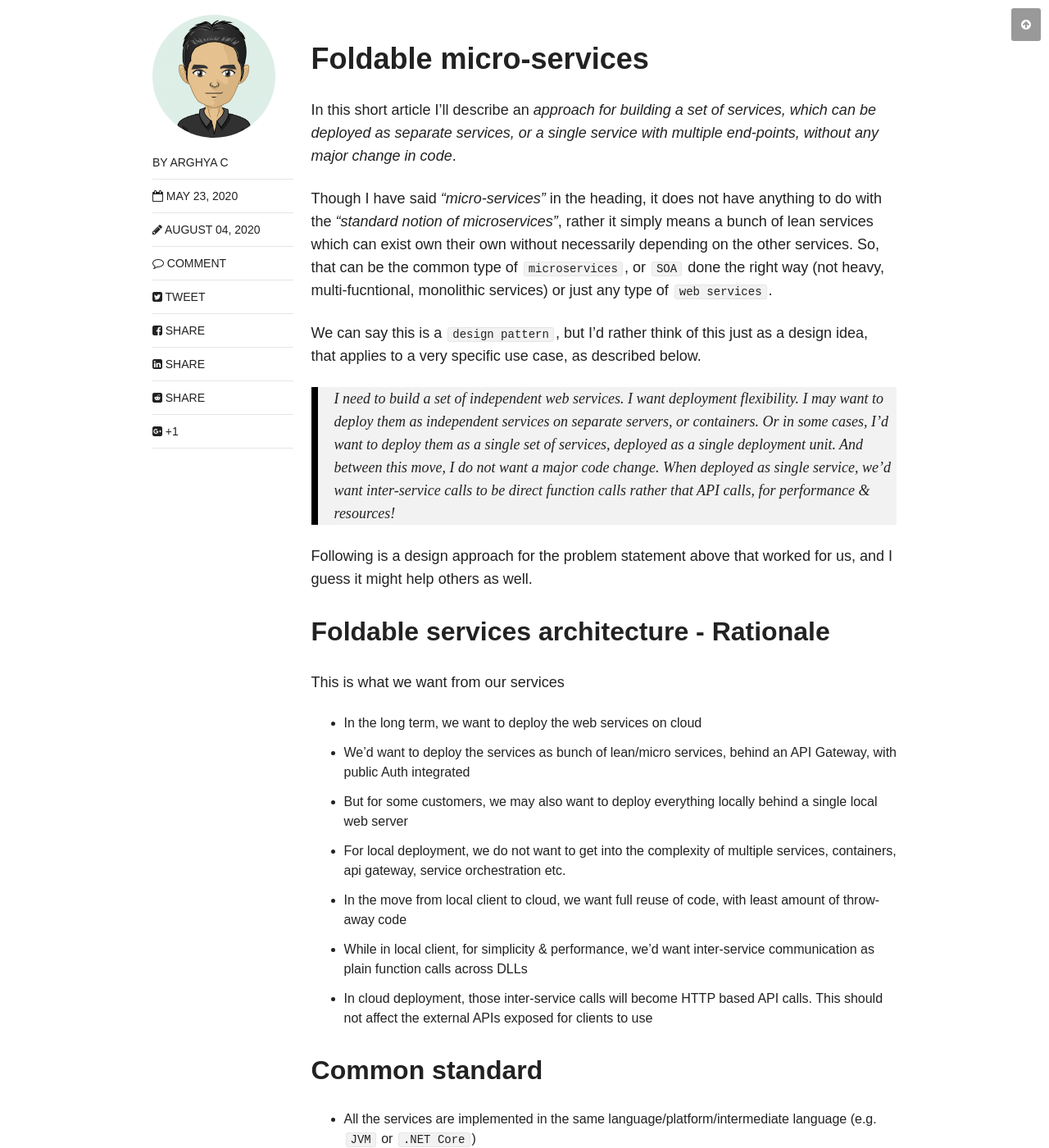
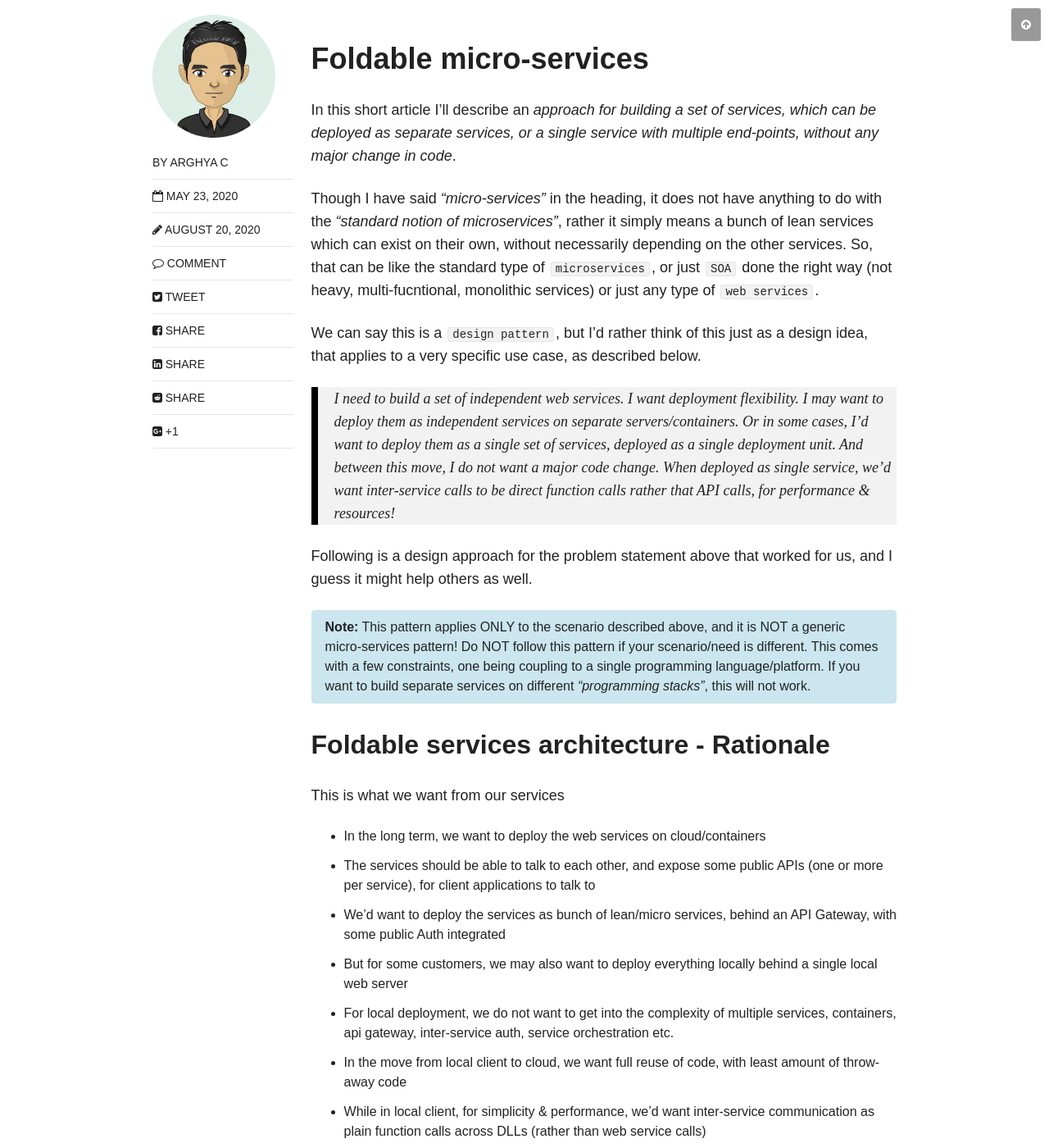
Before and after one commit to chakrabar/chakrabar.github.io, a Jekyll site: the page built from _posts/articles/2020-05-23-foldable-services-architecture.md, in a window 1280 px wide and 1400 px high, scrolled down 1107 px. Shown: the whole window at 82% size. Built offline with Jekyll 4.4.1, drawn with Linux system fonts in a browser that asks for light colours; nearby versions of some CDN libraries; comment, search, counter and statistics services are not loaded; some of the changed text lies outside the part shown.

Commit message:
Multiple updates to foldable services post

```diff
--- a/_posts/articles/2020-05-23-foldable-services-architecture.md
+++ b/_posts/articles/2020-05-23-foldable-services-architecture.md
@@ -10,78 +10,87 @@
 comments: true
 share: true
 published: true
-modified: 2020-08-04T23:55:15+05:30
+modified: 2020-08-20T00:30:15+05:30
 ---
 
 # Foldable micro-services
 
 In this short article I'll describe an _approach for building a set of services, which can be deployed as separate services, or a single service with multiple end-points, without any major change in code_.
 
-Though I have said _"micro-services"_ in the heading, it does not have anything to do with the _"standard notion of microservices"_, rather it simply means a bunch of lean services which can exist own their own without necessarily depending on the other services. So, that can be the common type of `microservices`, or `SOA` done the right way (not heavy, multi-fucntional, monolithic services) or just any type of `web services`.
+Though I have said _"micro-services"_ in the heading, it does not have anything to do with the _"standard notion of microservices"_, rather it simply means a bunch of lean services which can exist on their own, without necessarily depending on the other services. So, that can be like the standard type of `microservices`, or just `SOA` done the right way (not heavy, multi-fucntional, monolithic services) or just any type of `web services`.
 
 We can say this is a `design pattern`, but I'd rather think of this just as a design idea, that applies to a very specific use case, as described below.
 
-> I need to build a set of independent web services. I want deployment flexibility. I may want to deploy them as independent services on separate servers, or containers. Or in some cases, I'd want to deploy them as a single set of services, deployed as a single deployment unit. And between this move, I do not want a major code change. When deployed as single service, we'd want inter-service calls to be direct function calls rather that API calls, for performance & resources!
+> I need to build a set of independent web services. I want deployment flexibility. I may want to deploy them as independent services on separate servers/containers. Or in some cases, I'd want to deploy them as a single set of services, deployed as a single deployment unit. And between this move, I do not want a major code change. When deployed as single service, we'd want inter-service calls to be direct function calls rather that API calls, for performance & resources!
 
 Following is a design approach for the problem statement above that worked for us, and I guess it might help others as well.
+
+**Note:** This pattern applies ONLY to the scenario described above, and it is NOT a generic micro-services pattern! Do NOT follow this pattern if your scenario/need is different. This comes with a few constraints, one being coupling to a single programming language/platform. If you want to build separate services on different _"programming stacks"_, this will not work.
+{: .notice--info}
 
 ## Foldable services architecture - Rationale
 
 This is what we want from our services
 
-* In the long term, we want to deploy the web services on cloud
-* We’d want to deploy the services as bunch of lean/micro services, behind an API Gateway, with public Auth integrated
+* In the long term, we want to deploy the web services on cloud/containers
+* The services should be able to talk to each other, and expose some public APIs (one or more per service), for client applications to talk to
+* We’d want to deploy the services as bunch of lean/micro services, behind an API Gateway, with some public Auth integrated
 * But for some customers, we may also want to deploy everything locally behind a single local web server
-* For local deployment, we do not want to get into the complexity of multiple services, containers, api gateway, service orchestration etc.
+* For local deployment, we do not want to get into the complexity of multiple services, containers, api gateway, inter-service auth, service orchestration etc.
 * In the move from local client to cloud, we want full reuse of code, with least amount of throw-away code
-* While in local client, for simplicity & performance, we’d want inter-service communication as plain function calls across DLLs
+* While in local client, for simplicity & performance, we’d want inter-service communication as plain function calls across DLLs (rather than web service calls)
 * In cloud deployment, those inter-service calls will become HTTP based API calls. This should not affect the external APIs exposed for clients to use
 
-## Common standard
+## Common standard & structure
 
-* All the services are implemented in the same language/platform/intermediate language (e.g. `JVM` or `.NET Core`)
+* All the services are implemented in the same language/platform/_"stack"_ (e.g. `JVM` or `.NET Core`)
 * Each service is a separate solution/deployable (with one or more projects/modules)
 * All the service solutions are part of one bigger solution
     * Easier code sharing with common projects
     * Easy to expose all service APIs together (single deployment)
-    * For common models, there should be `shared models` (POJO/POCO)
+    * For common models, there should be `shared models` (e.g. `POJO`/`POCO`)
 * All public API definitions are defined in a common `API Contracts` layer/project
     * All services/projects can refer to the API Contracts project
-    * API Contracts project refers only to the shared models project
+    * API Contracts project refers ONLY to the shared models project
     * If required, some domain agnostic projects like `Utilities`, `Data Access` can also be shared
 * The API end-points
-    * There is an `API Functions` layer that actually implements the API Contracts in full, i.e. no additional code is required to achieve the required API functionalities beyond this
+    * There is an `API Functions` layer that actually implements the API Contracts in full, i.e. no additional code is required to achieve the required API functionalities beyond this, as defined by the contracts
     * Above that, there’d be a very thin `API Layer` which will simply expose the API Functions as network callable API end-points. In `MVC` world, those can be bunch of simple `Controllers`
     * The Controllers can have security, auth, caching etc. API functionalities plugged in, but there should be 0 (zero) application/domain logic
-* In the move from single-client-app to distributed cloud deployment, nothing changes for the front-end. It still calls the same HTTP based APIs, with exact same contracts. Only the base URL will change from local URL to public API Gateway URLs. For public APIs, auth services will be integrated between client & services
+* In the move from single-client-app to distributed cloud deployment, nothing changes for the front-end or client apps. It still calls the same HTTP based APIs, with exact same contracts. Only the base URL will change from local URL to public API Gateway URLs
+* For public APIs, ideally `AuthN/AuthZ` should be implemented between client & services
 
-### Design 01: Single deployment unit
+## Design 01: Single deployment unit
 
 * All services are installed locally behind a single web server
 * All the service APIs are exposed as a single set of APIs
 * Inter-service calls are fulfilled through direct function calls
 * NOTE: Here, the bigger outer solution is deployed as one unit
 * There is a single copy of binaries for all the common modules like Shared Models, API Contracts
-* That also means IoC/DI resolves contracts across the bigger solution
+* That also means `IoC/DI` resolves contracts across the bigger solution
 * Please note, the generic structure of service core shown on the bottom-left is not absolute. It just means that the service core can have their own internal layers for separation of concern, maintainability, testability etc.
 
-![Image](/images/posts/services/services_01.png)
+![Image](/images/posts/services/FoldableServices_1.jpg)
+
+**Note:** Why should the `API Facade` or `API Layer` (below) should implement `API Contracts`, when `API Functions` already implements them? Well, the functions layer actually implements the functionalities defined in the contracts. The upper layers (facade & API layer), doesn't necessarily need to implement the contracts. The only reason this is recommended is, so that there is never a discrepency between the functions & API layer. They should always have the exact same _"shape"_ (function signatures), and the above layer should directly expose the functions layer without ANY extra code, except infrastructure related ones.
+{: .notice--info}
 
 ### Design 02: Distributed deployment
 
 * All services are installed on cloud, clients access them over internet
 * All the services are deployed as independent lean/micro services
 * Inter-service calls are fulfilled through API calls
-* NOTE: Here each service solution is deployed separately
-    * There is a separate copy of binaries for the common modules like Shared Models, API Contracts, for each service
-    * That also means IoC/DI resolves contracts only within each service project
+* NOTE: Here each (inner) service solution is deployed separately
+    * There is a separate copy of binaries for the common modules like Shared Models, API Contracts, for each service installation
+    * That also means `IoC/DI` resolves contracts only within each service project
 * Here, the `API Facade` layer is discarded, and each service gets it’s own `API Layer`
 * And there is a `Network Layer` in each service that basically implements the API Contracts from other services (ONLY the required parts), through HTTP calls to the actual service APIs. This layer is OPTIONAL i.e. only used if the specific service needs to communicate with other service(s)
 
-![Image](/images/posts/services/services_02.png)
+![Image](/images/posts/services/FoldableServices_2.jpg)
 
 ## Limitations
 
 * Possible bunch of `NotImplemented` methods in `Layer 3`
 * Works only if the whole system is written in same language or targetting a single platform/intermediate language
 * There still is small layer of code that is not re-used in both deployments (e.g. API Facade)
+* Overly complex if single deployment unit is not a requirement (but, that is the whole point of the article)
```
Also changed, not shown: images/posts/services/FoldableServices_1.jpg (added), images/posts/services/FoldableServices_2.jpg (added), images/posts/services/services_01.png (deleted), images/posts/services/services_02.png (deleted), 2 other files.
